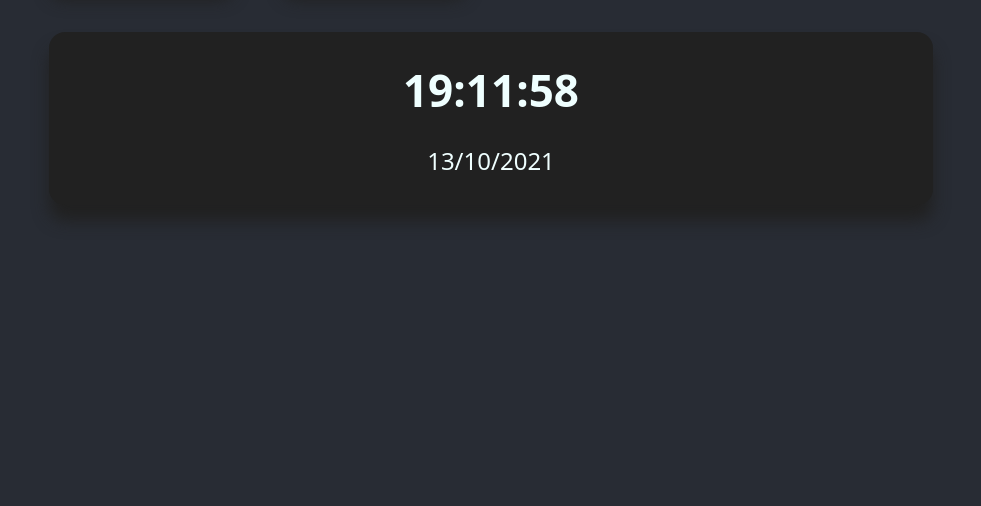
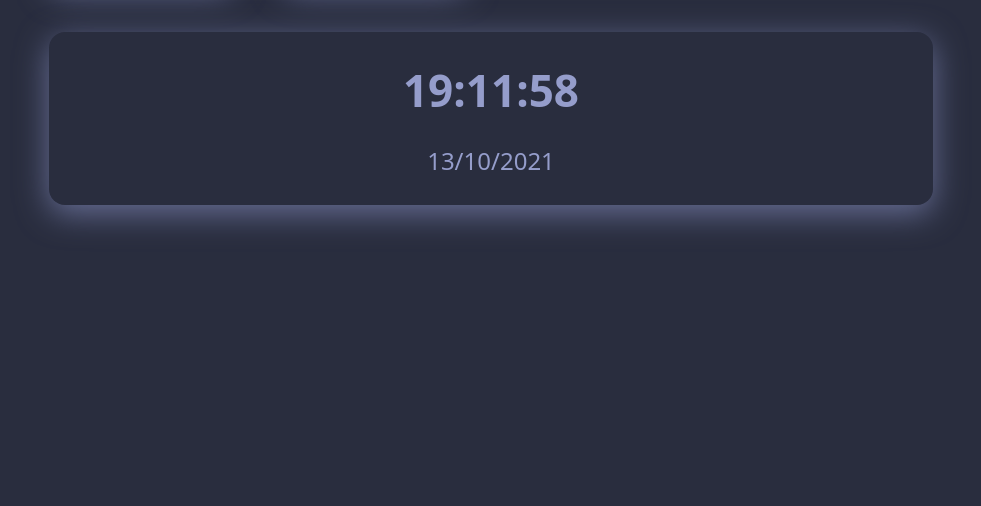
Before and after one commit to billy4479/startpage, a website built with Vite: page index.html in a window 1280 px wide. Shown: the part 676-1182 px from the top of the page, without its empty margins (149-1130 px from the left). Built offline with nearby package versions, Linux system fonts and the light colour scheme.

Commit message:
Use Material Palenight theme

```diff
--- a/style.css
+++ b/style.css
@@ -1,4 +1,5 @@
 :root {
+  /* One Dark
   --bg: #282c34;
   --fg: #abb2bf;
   --red: #e06c75;
@@ -9,7 +10,29 @@
   --cyan: #56b6c2;
 
   --black: #212121;
-  --white: #efffff;
+  --white: #efffff; */
+
+  /* Material Palenight */
+  --bg: #292d3e;
+  --fg: #959dcb;
+
+  --black: #292d3e;
+  --red: #f07178;
+  --green: #c3e88d;
+  --yellow: #ffcb6b;
+  --blue: #82aaff;
+  --magenta: #c792ea;
+  --cyan: #89ddff;
+  --white: #959dcb;
+
+  --bright-black: #676e95;
+  --bright-red: #f78c6c;
+  --bright-green: #444267;
+  --bright-yellow: #32374d;
+  --bright-blue: #8796b0;
+  --bright-magenta: #959dcb;
+  --bright-cyan: #ff5370;
+  --bright-white: #ffffff;
 }
 
 html {
@@ -39,7 +62,7 @@ html {
 .root-container > div,
 .root-container > form {
   background-color: var(--black);
-  box-shadow: 0 1em 1em var(--black);
+  box-shadow: 0 0.5em 2em var(--bright-black);
   border-radius: 1rem;
   padding: 1em;
   overflow: hidden;
@@ -91,7 +114,7 @@ html {
   font-size: 125%;
   padding-left: 1em;
   color: var(--white);
-  box-shadow: 0 0.5em 1em var(--bg);
+  box-shadow: 0 0em 0.5em var(--bright-black);
 }
 
 .feather {
```
